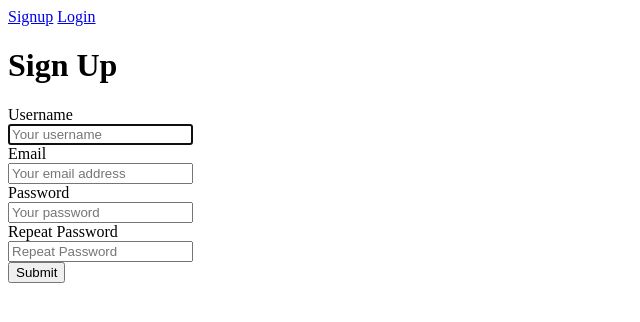
After one commit to tinhangv/HackED, a Django app: page /teams/signup/ in a window 1280 px wide. The commit adds this page. Shown: the top 322 px of the page, without its empty margins (0-640 px from the left). Run offline with Django 4.2, Linux system fonts and the light colour scheme.

Commit message:
Completed Login and Signup Functions

```diff
--- a/hackathon_manager/hackathon_manager/settings.py
+++ b/hackathon_manager/hackathon_manager/settings.py
@@ -26,6 +26,10 @@ SECRET_KEY = 'django-insecure-5a0kh3gvp(rbr%j+poa*f_x@)7j)+0pix#g8k#a$f^jmoum%s1
 DEBUG = True
 
 ALLOWED_HOSTS = []
+
+LOGIN_URL = '/login/'
+LOGIN_REDIRECT_URL = '/'
+LOGOUT_REDIRECT_URL = '/'
 
 
 # Application definition
--- a/hackathon_manager/hackathon_manager/urls.py
+++ b/hackathon_manager/hackathon_manager/urls.py
@@ -19,5 +19,5 @@ from django.urls import path, include
 
 urlpatterns = [
     path('admin/', admin.site.urls),
-    path('teams/', include('teams.urls')),
+    path('teams/', include('teams.urls', namespace='teams')),
 ]
--- /dev/null
+++ b/hackathon_manager/teams/forms.py
@@ -0,0 +1,17 @@
+from django import forms
+from django.contrib.auth.forms import UserCreationForm, AuthenticationForm
+from django.contrib.auth.models import User
+
+class LoginForm(AuthenticationForm):
+    username = forms.CharField(widget = forms.TextInput(attrs={'placeholder': 'Your username'}))
+    password = forms.CharField(widget = forms.PasswordInput(attrs={'placeholder': 'Your password'}))
+
+class SignupForm(UserCreationForm):
+    class Meta:
+        model = User
+        fields = ('username', 'email', 'password1', 'password2')
+
+    username = forms.CharField(widget = forms.TextInput(attrs={'placeholder': 'Your username'}))
+    email = forms.CharField(widget = forms.EmailInput(attrs={'placeholder': 'Your email address'}))
+    password1 = forms.CharField(widget = forms.PasswordInput(attrs={'placeholder': 'Your password'}))
+    password2 = forms.CharField(widget = forms.PasswordInput(attrs={'placeholder': 'Repeat Password'}))
--- a/hackathon_manager/teams/templates/teams/base.html
+++ b/hackathon_manager/teams/templates/teams/base.html
@@ -5,8 +5,16 @@
 </head>
 <body>
     <div>
-        {% if user.is_authenticated %}
-            <a href="{% url 'logout' %}">Logout</a>
+
+        {% if request.user.is_authenticated %}
         {% else %}
-            <a href="{% url 'login' %}">Login</a>
+        <a href="{% url 'teams:signup' %}">Signup</a>
+        <a href="{% url 'teams:login' %}">Login</a>
         {% endif %}
+    </div>
+    <div>
+        {% block content %}{% endblock %}
+    </div>
+
+</body>
+</html>
--- /dev/null
+++ b/hackathon_manager/teams/templates/teams/signup.html
@@ -0,0 +1,40 @@
+{% extends 'teams/base.html' %}
+
+{% block title %}Sign Up{% endblock %}
+
+{% block content %}
+<div>
+    <h1>Sign Up</h1>
+    <form method="post" action=".">
+        {% csrf_token %}
+
+        <div>
+            <label>Username</label><br>
+            {{ form.username }}
+        </div>
+        <div>
+            <label>Email</label><br>
+            {{ form.email }}
+        </div>
+        <div>
+            <label>Password</label><br>
+            {{ form.password1 }}
+        </div>
+        <div>
+            <label>Repeat Password</label><br>
+            {{ form.password2 }}
+        </div>
+
+        {% if form.errors or form.non_field_errors %}
+            <div>
+                {% for field in form %}
+                    {{ field.errors }}
+                {% endfor %}
+                {{ form.non_field_errors }}
+            </div>
+        {% endif %}
+
+        <button>Submit</button>
+    </form>
+</div>
+{% endblock %}
--- a/hackathon_manager/teams/urls.py
+++ b/hackathon_manager/teams/urls.py
@@ -1,7 +1,13 @@
+from django.contrib.auth import views as auth_views
 from django.urls import path
 from . import views
+from .forms import LoginForm
+
+app_name = 'core'
+
 
 urlpatterns = [
-    path('create/', views.create_team, name='create_team'),
-    path('',views.index)
+    path('signup/', views.signup, name='signup'),
+    path('', views.index, name='index'),
+    path('login/', auth_views.LoginView.as_view(template_name="teams/login.html", authentication_form=LoginForm), name='login'),
 ]
--- a/hackathon_manager/teams/views.py
+++ b/hackathon_manager/teams/views.py
@@ -2,11 +2,27 @@ from django.shortcuts import render, redirect
 from django.http import HttpResponse
 from django.contrib.auth.decorators import login_required
 from .models import Team
+from .forms import SignupForm
 
 # Create your views here.
 def index(request):
     return HttpResponse("Hello World")
 
+def signup(request):
+    if request.method == 'POST':
+        form = SignupForm(request.POST)
+        if form.is_valid():
+            form.save()
+            return redirect('login/')
+    else:
+        form = SignupForm()
+
+    return render(request, 'teams/signup.html', {
+        'form': form
+    })
+
+
+'''
 @login_required
 def create_team(request):
     if request.method == 'POST':
@@ -16,3 +32,4 @@ def create_team(request):
         new_team.members.add(request.user)
         return HttpResponse("Hello World")#redirect('team_detail', team_id=new_team.id)
     return render(request, 'teams/create_team.html')
+'''
```
Also changed, not shown: hackathon_manager/teams/templates/teams/login.html (added, +32 -0 lines), hackathon_manager/db.sqlite3.
